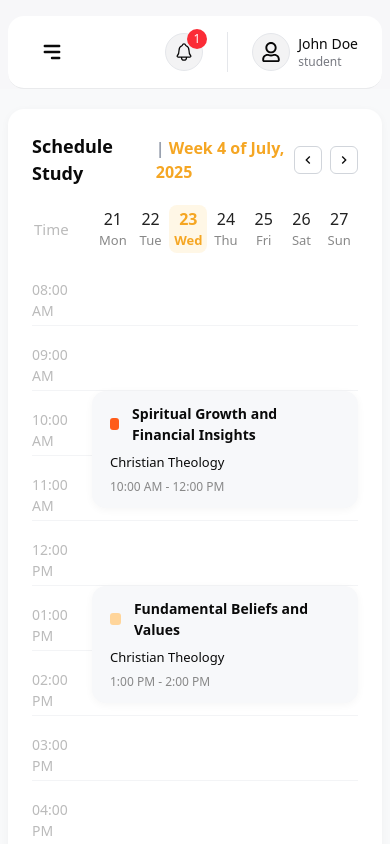
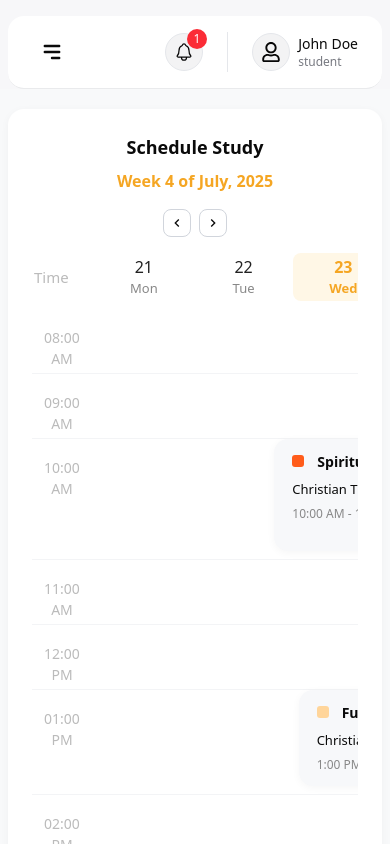
Before and after one commit to backbencherstudio/Anna_Eagles-Academy, a Next.js app: page /schedule in a window 390 px wide. Built offline with nearby package versions, Linux system fonts and the light colour scheme.

Commit message:
solve some bug

```diff
--- a/app/(dashboard)/_components/Student/ScheduleStudy.tsx
+++ b/app/(dashboard)/_components/Student/ScheduleStudy.tsx
@@ -171,28 +171,31 @@ export default function ScheduleStudy() {
             style={{ borderRadius: 16, background: "#fff", boxShadow: "0 2px 8px rgba(0,0,0,0.04)", padding: 24 }}
         >
             {/* Header */}
-            <div style={{ display: "flex", alignItems: "center", marginBottom: 18 }}>
-                <span style={{ fontWeight: 700, fontSize: 18 }}>Schedule Study</span>
-                <span style={{ color: "#F5A623", fontWeight: 600, fontSize: 16, marginLeft: 12 }}>
-                    <span className="text-gray-400">|</span> Week {weekOfMonth} of {monthYear}
+            <div className="schedule-header flex items-center mb-4 flex-col sm:flex-row sm:mb-6 gap-2 sm:gap-0 w-full">
+                <span className="font-bold text-lg">Schedule Study</span>
+                <span className="text-[#F5A623] font-semibold text-base sm:ml-3">
+                    <span className="text-gray-400 hidden sm:inline">|</span> Week {weekOfMonth} of {monthYear}
                 </span>
-                <div style={{ marginLeft: "auto", display: "flex", gap: 8 }}>
+                <div className="schedule-header-nav flex gap-2 sm:ml-auto mt-2 sm:mt-0">
                     <button
                         onClick={handlePrevWeek}
-                        style={{ border: "1px solid #D1D5DB", borderRadius: 6, background: "#fff", width: 28, height: 28, display: "flex", alignItems: "center", justifyContent: "center", cursor: "pointer" }}
+                        className="border border-gray-300 rounded-md bg-white w-7 h-7 flex items-center justify-center cursor-pointer"
                         aria-label="Previous week"
                     >
                         <MdKeyboardArrowLeft />
                     </button>
                     <button
                         onClick={handleNextWeek}
-                        style={{ border: "1px solid #D1D5DB", borderRadius: 6, background: "#fff", width: 28, height: 28, display: "flex", alignItems: "center", justifyContent: "center", cursor: "pointer" }}
+                        className="border border-gray-300 rounded-md bg-white w-7 h-7 flex items-center justify-center cursor-pointer"
                         aria-label="Next week"
                     >
                         <MdKeyboardArrowRight />
                     </button>
                 </div>
             </div>
+
+            <div style={{ width: '100%', overflowX: 'auto' }}>
+                <div style={{ minWidth: 760, margin: '0 auto' }}>
                     {/* Days Row */}
                     <div style={{ display: "flex", alignItems: "center", gap: 0, marginBottom: 8, marginLeft: 2, fontWeight: 500, fontSize: 15 }}>
                         <div style={{ width: 60, color: "#bbb" }}>Time</div>
@@ -224,14 +227,20 @@ export default function ScheduleStudy() {
                         })}
                     </div>
                     {/* Time slots and events */}
-            <div style={{ display: "flex", flexDirection: "column", gap: 0, marginTop: 8 }}>
+                    <div
+                        style={{
+                            display: 'flex',
+                            flexDirection: 'column',
+                            gap: 0,
+                            marginTop: 8,
+                        }}
+                    >
                         {TIME_SLOTS.map((slot, idx) => (
                             <div key={slot} style={{ display: "flex", alignItems: "flex-start", minHeight: 64, borderBottom: "1px solid #F3F4F6" }}>
-                        <div style={{ width: 60, color: "#bbb", fontSize: 14, paddingTop: 18 }}>{slot}</div>
-                        <div  style={{ flex: 1, minHeight: 64, display: "flex", alignItems: "center", flexDirection: "column", position: 'relative' }}>
+                                <div style={{ width: 60, color: "#bbb", fontSize: 14, paddingTop: 18, textAlign: 'center' }}>{slot}</div>
+                                <div style={{ flex: 1, minHeight: 64, display: "flex", alignItems: "center", justifyContent: "center", flexDirection: "column", position: 'relative' }}>
                                     {slotEventMap[idx] && (
                                         <div
-
                                             key={slotEventMap[idx].id}
                                             style={{
                                                 background: "#f7f8fa",
@@ -244,10 +253,7 @@ export default function ScheduleStudy() {
                                                 flexDirection: "column",
                                                 gap: 6,
                                                 marginBottom: 8,
-                                        position: 'absolute',
-                                        top: 0,
-                                        left: 0,
-                                        // Remove fixed height, let card grow as needed
+                                                // Removed position: 'absolute', top, left, marginLeft, marginRight
                                                 zIndex: 2,
                                             }}
                                         >
@@ -256,7 +262,6 @@ export default function ScheduleStudy() {
                                                 alignItems: "center",
                                                 gap: 7,
                                                 marginBottom: 2,
-                                        // Remove dynamic padding from title
                                             }}>
                                                 {/* Color dot like CategoriesOverview */}
                                                 <span
@@ -284,5 +289,7 @@ export default function ScheduleStudy() {
                         ))}
                     </div>
                 </div>
+            </div>
+        </div>
     );
 }
```
Also changed, not shown: app/(dashboard)/_components/Student/DiscoverCourses.tsx (line endings or trailing spaces). Lines whose indentation alone changed are shown as unchanged.
